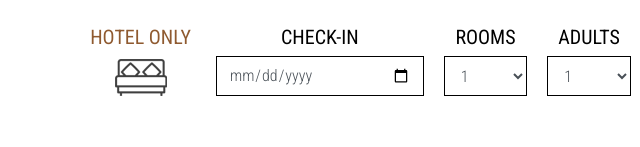
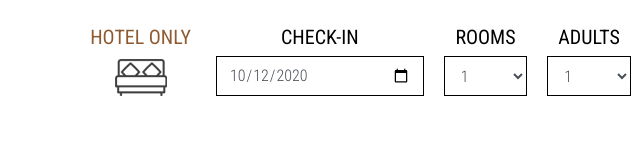
Before and after one commit to Xristiniw97/WhiteCave, a plain HTML site: page index.html in a window 1280 px wide. Shown: the part 653-800 px from the top of the page, 47-687 px from the left. Drawn offline with nearby package versions, Linux system fonts and the light colour scheme.

Commit message:
Update index.html

```diff
--- a/index.html
+++ b/index.html
@@ -186,7 +186,7 @@
                   </div>
                   <div class=" field form-group checkin">
                       <label for="checkin">CHECK-IN</label>
-                      <input type="date" name="checkin" id="checkin" class="form-control " autocomplete="off">
+                      <input type="date" name="checkin" id="checkin" value="2020-10-12" class="form-control " autocomplete="off">
                   </div>
 
                   <div class="field form-group small ">
```
